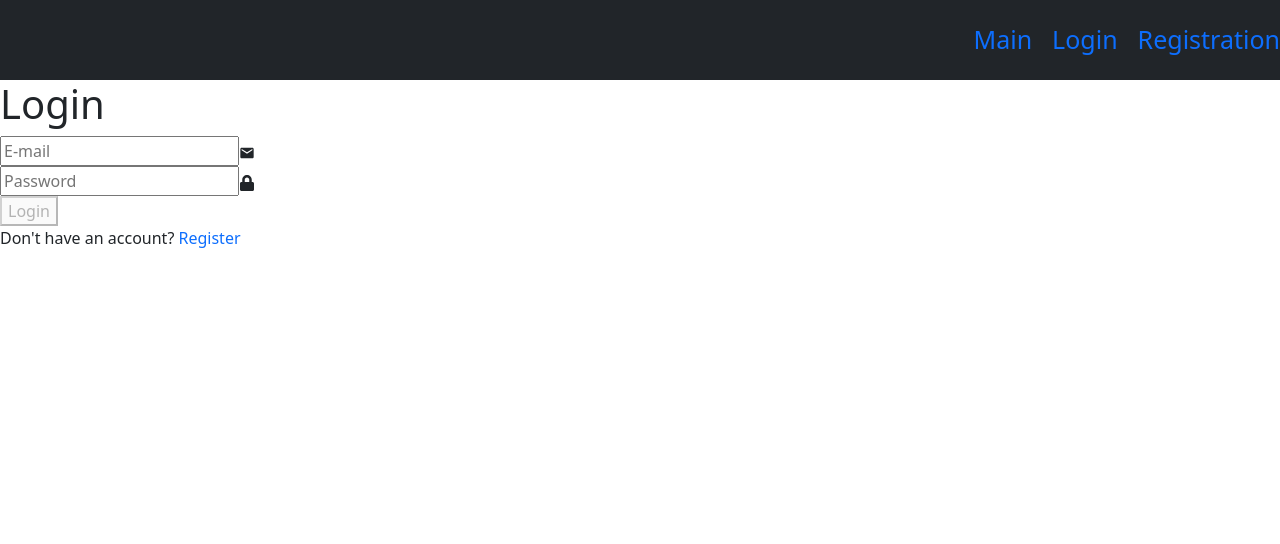
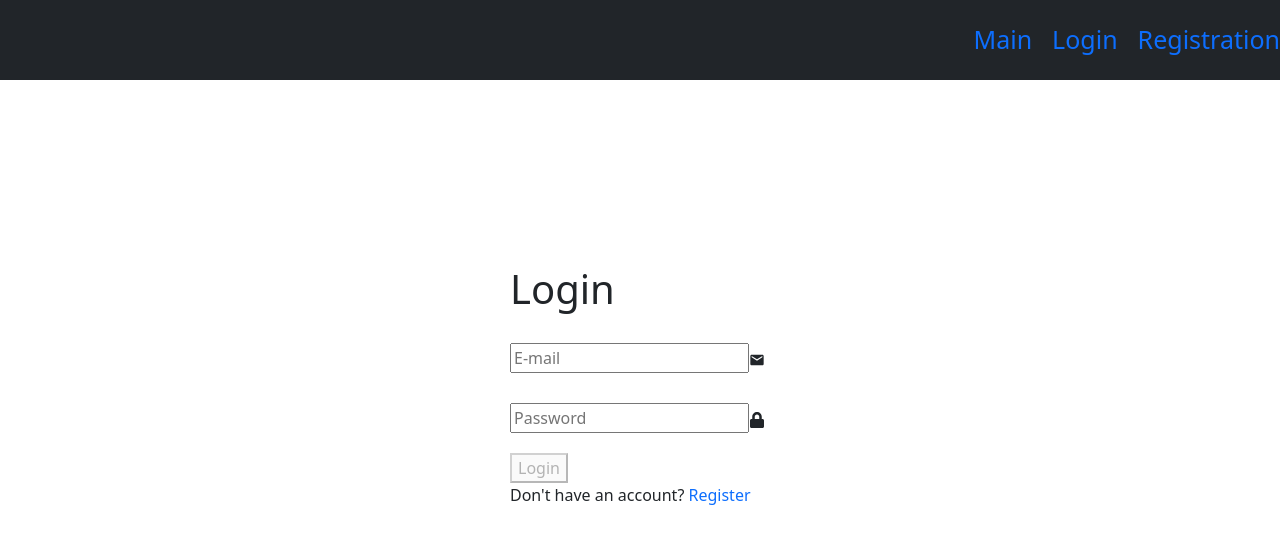
Before and after one commit to RS-Tech-Artisans/eCommerce-React, a React app: page /login in a window 1280 px wide. Shown: the top 544 px of the page. Built offline with nearby package versions, Linux system fonts and the light colour scheme.

Commit message:
feat:add page styling

```diff
--- /dev/null
+++ b/src/pages/login/Login.css
@@ -0,0 +1,18 @@
+.login-form {
+  position: absolute;
+  left: calc(50vw - 130px);
+  top: calc(50vh - 135px);
+}
+
+.login-form_input-box {
+  margin-top: 30px;
+}
+
+.login-form_toggle-icon-passive,
+.login-form_toggle-icon-active {
+  cursor: pointer;
+}
+
+.login-form button {
+  margin-top: 20px;
+}
--- a/src/pages/login/Login.tsx
+++ b/src/pages/login/Login.tsx
@@ -5,6 +5,7 @@ import PasswordHundler from './PasswordHundler';
 import TogglePassInput from './TogglePassInput';
 import { MdEmail } from 'react-icons/md';
 import { FaLock, FaUnlock } from 'react-icons/fa';
+import './Login.css';
 
 export default function Login() {
   const iconPassive = <FaLock />;
```
